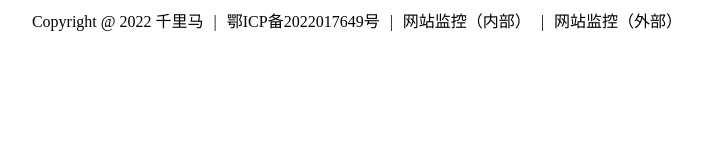
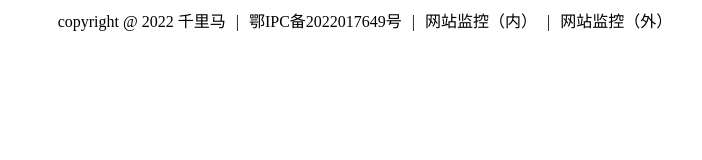
Before and after one commit to qianlima-666/qianlima.github.io, a plain HTML site: page footer.html in a window 1280 px wide. Shown: the whole page, without its empty margins (283-985 px from the left). Drawn offline with Linux system fonts and the light colour scheme.

Commit message:
Create footer.html

```diff
--- a/footer.html
+++ b/footer.html
@@ -1,12 +1,24 @@
-<div class="footer">
-	<a class="footer_hover" target="_blank" href="http://www.qianlima.fun/">Copyright @ 2022 千里马</a>
-	<span>|</span>
-	<a class="footer_hover" target="_blank" href="https://beian.miit.gov.cn/">鄂ICP备2022017649号</a>
-	<span>|</span>
-	<a class="footer_hover" target="_blank" href="http://uptime.qianlima.fun/status/qianlima">网站监控（内部）</a>
-	<span>|</span>
-	<a class="footer_hover" target="_blank" href="https://stats.uptimerobot.com/jNL9pCYQDq">网站监控（外部）</a>
+<html>
+<body class="footer">
+  <div>
+    <a class="footer_hover" target="_blank" href="http://www.qianlima.fun/">copyright @ 2022 千里马</a>
+    <span class="Separator1">|</span><br class="line_feed1">
+    <a class="footer_hover" target="_blank" href="https://beian.miit.gov.cn/">鄂IPC备2022017649号</a>
+    <span class="Separator0">|</span><br class="line_feed0">
+    <a class="footer_hover" target="_blank" href="http://uptime.qianlima.fun/status/qianlima">网站监控（内）</a>
+    <span class="Separator1">|</span><br class="line_feed1">
+    <a class="footer_hover" target="_blank" href="https://stats.uptimerobot.com/jnl9pcyqdq">网站监控（外）</a>
+    <!-- <span class="Separator1">|</span><br class="line_feed1">
+    <a class="footer_hover" target="_blank" >赞 助</a> -->
+  </div>
+
 <style>
+  .line_feed0{
+    display:none;
+  }
+  .line_feed1{
+    display:none;
+  }
   a{
     background-color: transparent;
     color: inherit;
@@ -26,10 +38,30 @@ a{
     height: 10%;
   }
   .footer {
-  min-height:35px;
+    height:35px;
     position:relative;
     width: 100%;
     text-align: center;
   }
+  @media (max-width:410px){
+    .Separator1{
+      display: none;
+    }
+    .line_feed1{
+      display:inline;
+    }
+  }
+  @media (max-width:750px){
+    .Separator0{
+      display: none;
+    }
+    .line_feed0{
+      display:inline;
+    }
+  }
+  @media (max-width:220px){
+
+  }
 </style>
-</div>
+</body>
+</html>
```
Lines whose indentation alone changed are shown as unchanged.
